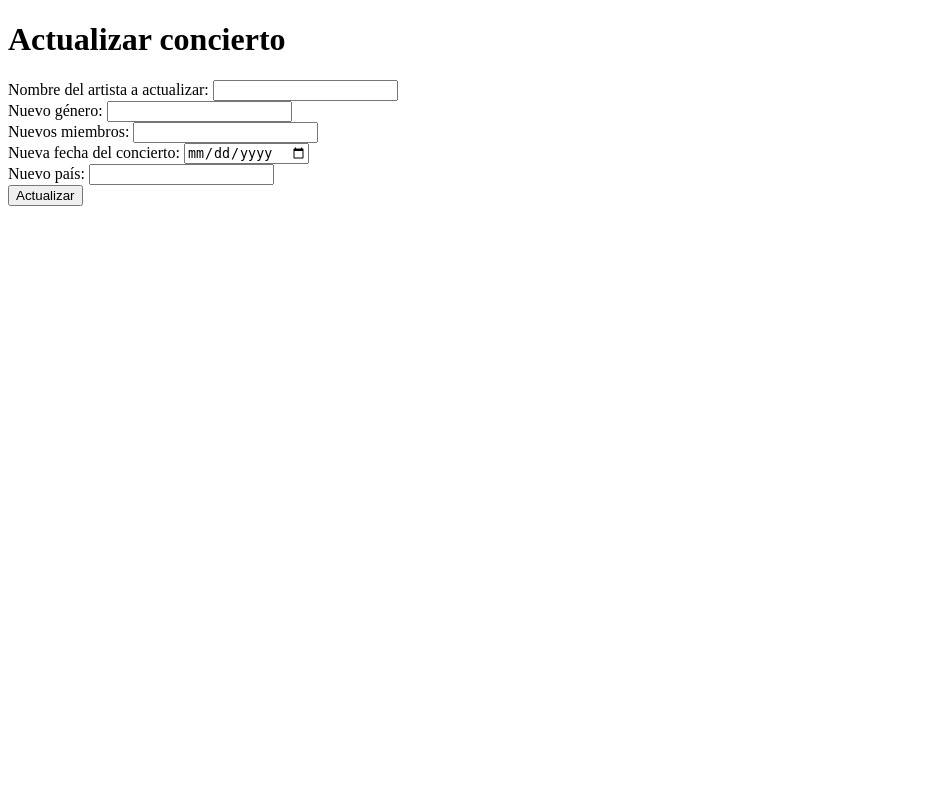
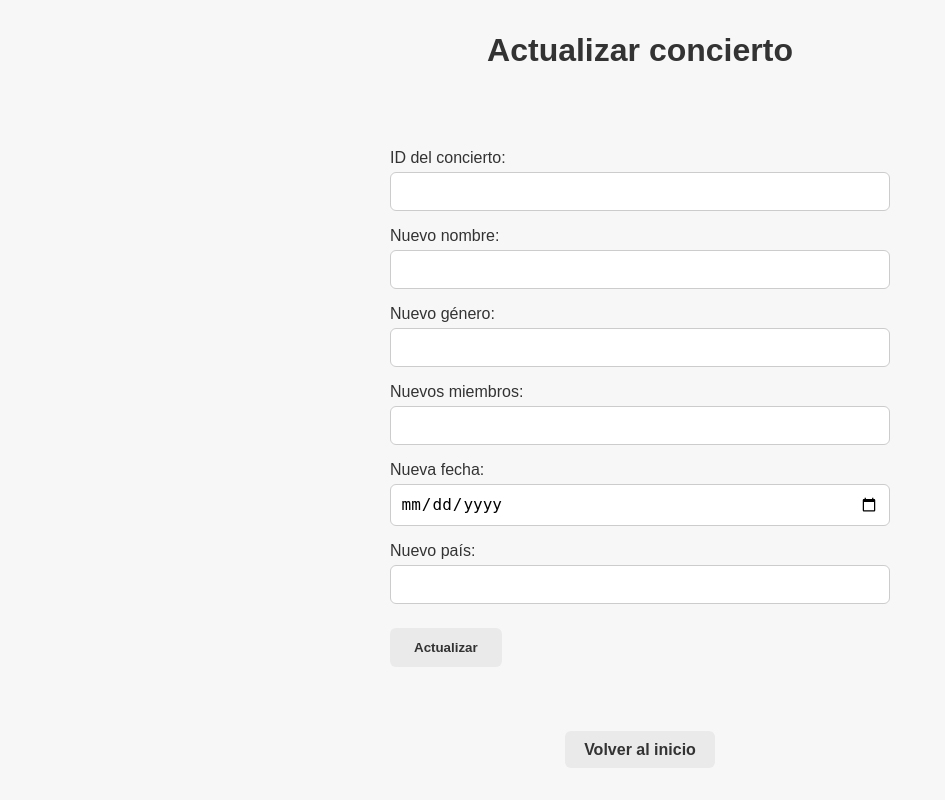
Before and after one commit to caaseey/Concert-Manager-Tickets-Now, a PHP site: page /actualizar.php in a window 1280 px wide. Shown: the whole page, without its empty margins (0-945 px from the left). Run offline with PHP 8.4, Linux system fonts and the light colour scheme.

Commit message:
Fixed all files

```diff
--- a/actualizar.php
+++ b/actualizar.php
@@ -1,103 +1,91 @@
 <?php
-require_once("BaseXClient/Session.php"); // Importamos la clase Session de BaseX
-
-// Inicializamos variable de mensaje
+require_once("BaseXClient/Session.php");
 $mensaje = "";
 
-// Comprobamos si se ha enviado el formulario y que todos los campos estén rellenos
-if (
-    $_SERVER['REQUEST_METHOD'] === 'POST'
-    && isset($_POST['nombre'], $_POST['nuevo_genero'], $_POST['nuevos_miembros'], $_POST['nueva_fecha'], $_POST['nuevo_pais'])
-    && $_POST['nombre'] !== ""
-    && $_POST['nuevo_genero'] !== ""
-    && $_POST['nuevos_miembros'] !== ""
-    && $_POST['nueva_fecha'] !== ""
-    && $_POST['nuevo_pais'] !== ""
-) {
+if ($_SERVER['REQUEST_METHOD'] === 'POST' && !empty($_POST['id'])) {
+    $id = htmlspecialchars(trim($_POST['id']));
+    $updates = [];
 
-    // Sanitizamos entradas para evitar inyección de código o errores
-    $nombre = htmlspecialchars(trim($_POST['nombre']));
-    $nuevo_genero = htmlspecialchars(trim($_POST['nuevo_genero']));
-    $nuevos_miembros = htmlspecialchars(trim($_POST['nuevos_miembros']));
-    $nueva_fecha = htmlspecialchars(trim($_POST['nueva_fecha']));
-    $nuevo_pais = htmlspecialchars(trim($_POST['nuevo_pais']));
+    if (!empty($_POST['nombre'])) {
+        $updates[] = "replace value of node collection('registros_db')/conciertos/artista[@id='$id']/nombre with '" . htmlspecialchars(trim($_POST['nombre'])) . "'";
+    }
+    if (!empty($_POST['genero'])) {
+        $updates[] = "replace value of node collection('registros_db')/conciertos/artista[@id='$id']/genero with '" . htmlspecialchars(trim($_POST['genero'])) . "'";
+    }
+    if (!empty($_POST['miembros'])) {
+        $updates[] = "replace value of node collection('registros_db')/conciertos/artista[@id='$id']/miembros with '" . htmlspecialchars(trim($_POST['miembros'])) . "'";
+    }
+    if (!empty($_POST['fecha'])) {
+        $fecha = htmlspecialchars(trim($_POST['fecha']));
+        if ($fecha < date("Y-m-d")) {
+            $mensaje = "La fecha no puede ser anterior a hoy.";
+        } else {
+            $updates[] = "replace value of node collection('registros_db')/conciertos/artista[@id='$id']/fecha_concierto with '$fecha'";
+        }
+    }
+    if (!empty($_POST['pais'])) {
+        $updates[] = "replace value of node collection('registros_db')/conciertos/artista[@id='$id']/pais with '" . htmlspecialchars(trim($_POST['pais'])) . "'";
+    }
 
-    // Validamos que la fecha no sea anterior a hoy
-    $fecha_actual = date("Y-m-d");
-    if ($nueva_fecha < $fecha_actual) {
-        $mensaje = "La fecha del concierto no puede ser anterior a la fecha actual ($fecha_actual).";
-    } else {
+    if (empty($mensaje) && !empty($updates)) {
         try {
-            // Establecemos conexión con BaseX
-            $session = new BaseXClient\Session("localhost", 1984, "admin", "123");
-
-            // Comprobamos si el artista existe en la base de datos
-            $checkQuery = "xquery count(collection('registros_db')/conciertos/artista[nombre = '$nombre'])";
+            $session = new BaseXClient\Session("localhost", 1984, "admin", "1234");
+            $checkQuery = "xquery count(collection('registros_db')/conciertos/artista[@id='$id'])";
             $existe = $session->execute($checkQuery);
-
-            // Si no existe ningún artista con ese nombre, mostramos error
             if ((int)$existe === 0) {
-                $mensaje = "No existe ningún artista con el nombre '$nombre'.";
+                $mensaje = "No existe ningún concierto con ID $id.";
             } else {
-                // Creamos una consulta XQuery para actualizar los valores del artista
-                $xquery = <<<XQ
-xquery (
-  replace value of node collection('registros_db')/conciertos/artista[nombre = '$nombre']/genero with '$nuevo_genero',
-  replace value of node collection('registros_db')/conciertos/artista[nombre = '$nombre']/miembros with '$nuevos_miembros',
-  replace value of node collection('registros_db')/conciertos/artista[nombre = '$nombre']/fecha_concierto with '$nueva_fecha',
-  replace value of node collection('registros_db')/conciertos/artista[nombre = '$nombre']/pais with '$nuevo_pais'
-)
-XQ;
-
-                // Ejecutamos la consulta
-                $session->execute($xquery);
+                $session->execute("xquery (" . implode(', ', $updates) . ")");
                 $mensaje = "Concierto actualizado correctamente.";
             }
-
-            // Cerramos la sesión con la base de datos
             $session->close();
         } catch (Exception $e) {
-            // Capturamos cualquier error relacionado con BaseX
-            $mensaje = "Error al actualizar: " . $e->getMessage();
+            $mensaje = "Error: " . $e->getMessage();
         }
+    } elseif (empty($updates)) {
+        $mensaje = "No se introdujo ningún cambio.";
     }
-} else if ($_SERVER['REQUEST_METHOD'] === 'POST') {
-    // Si se envió el formulario pero hay campos vacíos
-    $mensaje = "Todos los campos son obligatorios. Por favor, rellena el formulario completo.";
+} elseif ($_SERVER['REQUEST_METHOD'] === 'POST') {
+    $mensaje = "El campo ID es obligatorio.";
 }
 ?>
+
 <!DOCTYPE html>
 <html lang="es">
-
 <head>
     <meta charset="UTF-8">
-    <meta name="viewport" content="width=device-width, initial-scale=1.0">
-    <title>Actualizar concierto - TicketsNow</title>
+    <title>Actualizar concierto</title>
+    <link rel="stylesheet" href="styles.css">
 </head>
+<body>
+    <header><h1>Actualizar concierto</h1></header>
 
-<body>
-    <header>
-        <h1>Actualizar concierto</h1>
-    </header>
-    <form action="" method="post">
-        <label for="nombre">Nombre del artista a actualizar:</label>
-        <input type="text" name="nombre" id="nombre" required><br>
+    <form method="post">
+        <label>ID del concierto:</label>
+        <input type="number" name="id" required><br>
 
-        <label for="nuevo_genero">Nuevo género:</label>
-        <input type="text" name="nuevo_genero" id="nuevo_genero" required><br>
+        <label>Nuevo nombre:</label>
+        <input type="text" name="nombre"><br>
 
-        <label for="nuevos_miembros">Nuevos miembros:</label>
-        <input type="text" name="nuevos_miembros" id="nuevos_miembros" required><br>
+        <label>Nuevo género:</label>
+        <input type="text" name="genero"><br>
 
-        <label for="nueva_fecha">Nueva fecha del concierto:</label>
-        <input type="date" name="nueva_fecha" id="nueva_fecha" required><br>
+        <label>Nuevos miembros:</label>
+        <input type="number" name="miembros" min="1"><br>
 
-        <label for="nuevo_pais">Nuevo país:</label>
-        <input type="text" name="nuevo_pais" id="nuevo_pais" required><br>
+        <label>Nueva fecha:</label>
+        <input type="date" name="fecha"><br>
+
+        <label>Nuevo país:</label>
+        <input type="text" name="pais"><br>
 
         <button type="submit">Actualizar</button>
     </form>
-    <?php if (!empty($mensaje)) echo "<div class='mensaje'>" . $mensaje . "</div>"; ?>
+
+    <?php if ($mensaje) echo "<div class='mensaje'>$mensaje</div>"; ?>
+
+    <div class="volver">
+        <a href="index.php">Volver al inicio</a>
+    </div>
 </body>
-
 </html>
--- a/index.php
+++ b/index.php
@@ -4,16 +4,18 @@
     <meta charset="UTF-8">
     <meta name="viewport" content="width=device-width, initial-scale=1.0">
     <title>Conciertos en TicketsNow</title>
+    <link rel="stylesheet" href="styles.css">
 </head>
 <body>
     <header>
         <h1>Conciertos en TicketsNow</h1>
     </header>
     <div class="menu">
-        <a href="ver.php">Ver todos los conciertos</a><br>
+        <a href="lectura.php">Ver todos los conciertos</a><br>
+        <a href="filtrar.php">Filtrar concierto por ID</a><br>
         <a href="insertar.php">Añadir un concierto</a><br>
+        <a href="actualizar.php">Actualizar un concierto</a><br>
         <a href="borrar.php">Eliminar un concierto</a><br>
-        <a href="actualizar.php">Actualizar un concierto</a>
     </div>
 </body>
 </html>
--- /dev/null
+++ b/styles.css
@@ -0,0 +1,134 @@
+:root {
+    --bg-color: rgb(248, 247, 247);
+    --text-color: rgb(51, 51, 51);
+    --button-color: rgb(234, 234, 234);
+}
+
+body {
+    font-family: Arial, sans-serif;
+    margin: 2rem;
+    background-color: var(--bg-color);
+}
+
+/* Titulo */
+header {
+    text-align: center;
+    margin-bottom: 2rem;
+}
+
+header h1 {
+    margin: 0;
+    color: var(--text-color);
+}
+
+/* Boton de volver al inicio */
+.volver {
+    text-align: center;
+    margin-top: 2rem;
+}
+
+.volver a {
+    display: inline-block;
+    padding: 0.6rem 1.2rem;
+    background-color: var(--button-color);
+    color: var(--text-color);
+    text-decoration: none;
+    border-radius: 6px;
+    font-weight: bold;
+    transition: background-color 0.2s ease;
+}
+
+.volver a:hover {
+    background-color: #dcdcdc;
+}
+
+
+
+/* Menu del index.php */
+.menu {
+    padding: 1rem 2rem;
+    background-color: white;
+    border-radius: 10px;
+    box-shadow: 0 2px 12px rgba(0, 0, 0, 0.1);
+    text-align: center;
+}
+
+.menu a {
+    display: block;
+    padding: 0.8rem 1rem;
+    margin: 0.5rem 0;
+    background-color: var(--button-color);
+    color: var(--text-color);
+    text-decoration: none;
+    border-radius: 5px;
+    transition: background-color 0.2s ease;
+    font-weight: bold;
+}
+
+.menu a:hover {
+    background-color: rgb(220, 220, 220);
+}
+
+/* Concierto carta */
+.card {
+    background: white;
+    border-radius: 8px;
+    box-shadow: 0 0 10px rgb(204, 204, 204);
+    padding: 1rem;
+    margin-bottom: 1rem;
+}
+
+.results {
+    margin-top: 2rem;
+}
+
+/* Formularios */
+form {
+    max-width: 500px;
+    margin: 2rem auto;
+    padding: 2rem;
+    border-radius: 10px;
+}
+
+form label {
+    display: block;
+    margin-top: 1rem;
+    margin-bottom: 0.3rem;
+    color: var(--text-color);
+    font-weight: 500;
+}
+
+form input,
+form select,
+form textarea {
+    width: 100%;
+    padding: 0.6rem;
+    border: 1px solid #ccc;
+    border-radius: 6px;
+    font-size: 1rem;
+    box-sizing: border-box;
+}
+
+form button {
+    margin-top: 1.5rem;
+    padding: 0.75rem 1.5rem;
+    background-color: var(--button-color);
+    color: var(--text-color);
+    border: none;
+    border-radius: 6px;
+    font-weight: bold;
+    cursor: pointer;
+    transition: background-color 0.2s ease;
+}
+
+form button:hover {
+    background-color: rgb(234, 234, 234);
+}
+
+/* Mensaje */
+.mensaje {
+    text-align: center;
+    margin-top: 1rem;
+    font-weight: bold;
+    color: rgb(139, 0, 0);
+}
```
Also changed, not shown: borrar.php (+7 -1 lines), filtrar.php (added, +73 -0 lines), insertar.php (+11 -12 lines), lectura.php (renamed from ver.php, +7 -2 lines), registros.xml (+84 -86 lines), 1 other file.
